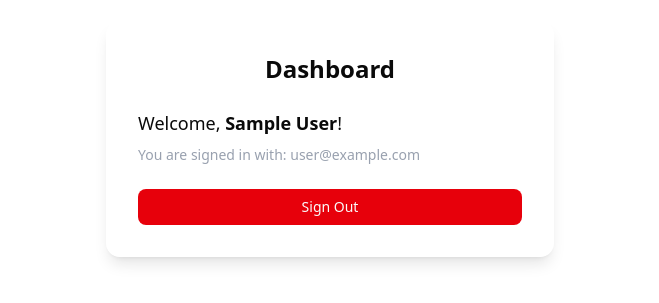
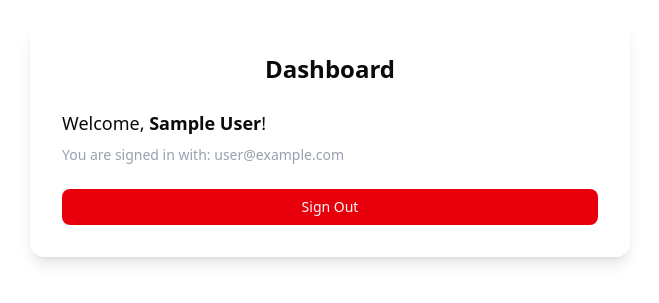
Before and after one commit to pickachuuu/Chameleon, a Next.js app: page /dashboard in a window 1280 px wide. Shown: the part 261-564 px from the top of the page, without its empty margins (310-969 px from the left). Built offline with nearby package versions, Linux system fonts and the light colour scheme; no server answers; sample sign-in values are in the browser's storage.

Commit message:
style: adjust layout and padding of Dashboard component for improved visual presentation

```diff
--- a/src/app/dashboard/page.tsx
+++ b/src/app/dashboard/page.tsx
@@ -31,8 +31,8 @@ export default function Dashboard() {
   }
 
   return (
-    <div className="flex flex-col items-center justify-center min-h-screen p-4">
-      <div className="bg-white/10 backdrop-blur-md p-8 rounded-xl shadow-lg max-w-md w-full">
+    <div className="flex flex-col items-center justify-center min-h-screen p-12 w-full">
+      <div className="bg-white p-8 rounded-xl shadow-lg max-w-[600px] w-full">
         <h1 className="text-2xl font-bold mb-6 text-center">Dashboard</h1>
 
         {session?.user && (
```
